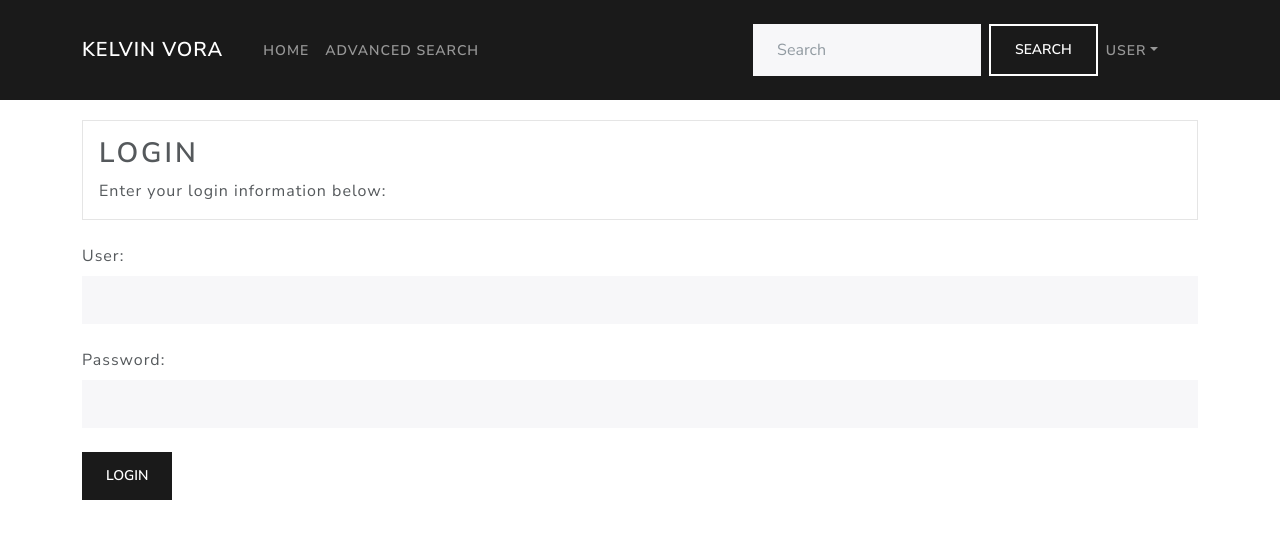
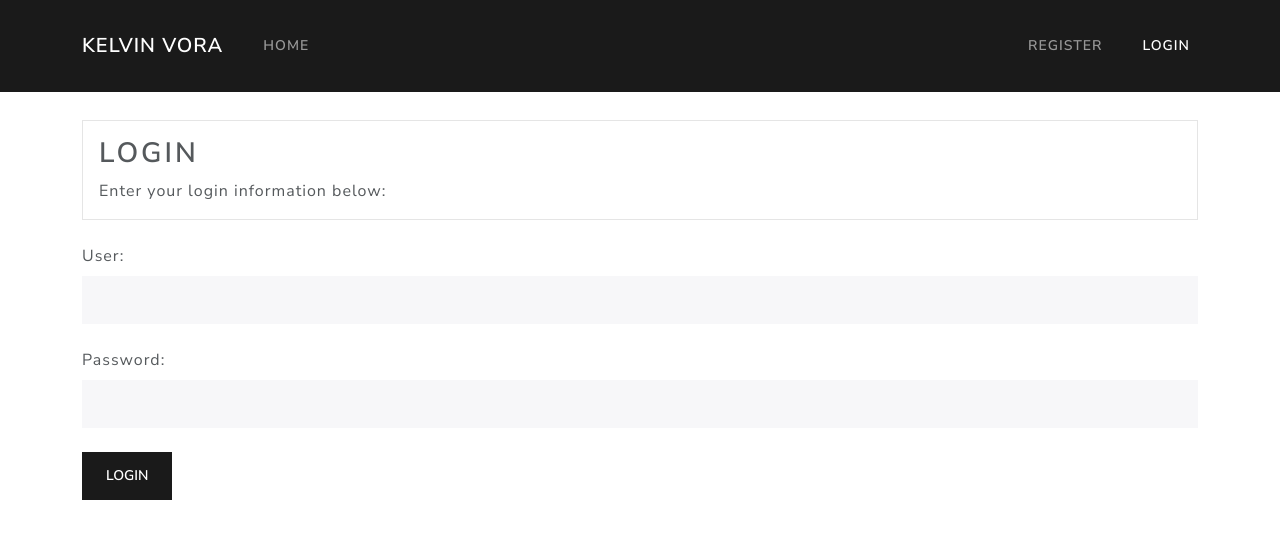
Before and after one commit to kvora2/VintageWonders, a Next.js app: page /login in a window 1280 px wide. Shown: the top 538 px of the page. Built offline with nearby package versions, Linux system fonts and the light colour scheme.

Commit message:
Update dependencies and add required attribute to login form inputs

```diff
--- a/components/MainNav.js
+++ b/components/MainNav.js
@@ -5,18 +5,21 @@ import { useState, useEffect } from "react";
 import Form from "react-bootstrap/Form";
 import { NavDropdown } from "react-bootstrap";
 import { useAtom } from "jotai";
-import { searchHistoryAtom } from "@/store";
+import { searchHistoryAtom, favouritesAtom } from "@/store";
 import { addToHistory } from "@/lib/userData";
 import { readToken, removeToken } from "@/lib/authenticate";
 
 export default function MainNav() {
   const [searchHistory, setSearchHistory] = useAtom(searchHistoryAtom);
+  const [favouritesList, setFavouritesList] = useState(favouritesAtom);
   const [searchVal, setIt] = useState("");
   const [isExpanded, setisExpanded] = useState(false);
   const [userName, setUserName] = useState("");
   const router = useRouter();
 
   console.log("token userName --> ", userName);
+
+  console.log("searchHistory 2--> ", searchHistory);
 
   async function SearchForm(e) {
     e.preventDefault();
@@ -45,6 +48,8 @@ export default function MainNav() {
     setisExpanded(false);
     removeToken();
     setUserName("");
+    setFavouritesList();
+    setSearchHistory();
     router.push("/");
   }
 
@@ -54,7 +59,8 @@ export default function MainNav() {
     if (token) {
       setUserName(token.userName);
     }
-  }, [userName]);
+    console.log("searchHistory 1--> ", searchHistory);
+  }, [searchHistory]);
 
   return (
     <>
@@ -76,12 +82,17 @@ export default function MainNav() {
               <Link href="/" passHref legacyBehavior>
                 <Nav.Link active={router.pathname === "/"}>Home</Nav.Link>
               </Link>
+            </Nav>
+            {userName ? (
+              <>
+                <Nav className="me-auto" onClick={handleClickin}>
                   <Link href="/search" passHref legacyBehavior>
                     <Nav.Link active={router.pathname === "/search"}>
                       Advanced Search
                     </Nav.Link>
                   </Link>
                 </Nav>
+
                 <Form className="d-flex" onSubmit={SearchForm}>
                   <Form.Control
                     type="search"
@@ -101,8 +112,6 @@ export default function MainNav() {
                     id="basic-nav-dropdown"
                     onClick={handleClickin}
                   >
-                {userName ? (
-                  <>
                     <Link href="/favourites" passHref legacyBehavior>
                       <NavDropdown.Item
                         active={router.pathname === "/favourites"}
@@ -120,25 +129,23 @@ export default function MainNav() {
                         Logout
                       </NavDropdown.Item>
                     )}
+                  </NavDropdown>
+                </Nav>
               </>
             ) : (
-                  <>
+              <Nav className="d-flex" onClick={handleClickin}>
                 <Link href="/register" passHref legacyBehavior>
-                      <NavDropdown.Item
-                        active={router.pathname === "/register"}
-                      >
+                  <Nav.Link className="mx-4" active={router.pathname === "/register"}>
                     Register
-                      </NavDropdown.Item>
+                  </Nav.Link>
                 </Link>
                 <Link href="/login" passHref legacyBehavior>
-                      <NavDropdown.Item active={router.pathname === "/login"}>
+                  <Nav.Link active={router.pathname === "/login"}>
                     Login
-                      </NavDropdown.Item>
+                  </Nav.Link>
                 </Link>
-                  </>
+              </Nav>
             )}
-              </NavDropdown>
-            </Nav>
           </Navbar.Collapse>
         </Container>
       </Navbar>
--- a/pages/login.js
+++ b/pages/login.js
@@ -60,6 +60,7 @@ export default function Login(props) {
             id="userName"
             name="userName"
             onChange={(e) => setUser(e.target.value)}
+            required
           />
         </Form.Group>
         <br />
@@ -71,6 +72,7 @@ export default function Login(props) {
             id="password"
             name="password"
             onChange={(e) => setPassword(e.target.value)}
+            required
           />
         </Form.Group>
         <br />
```
Lines whose indentation alone changed are shown as unchanged.
